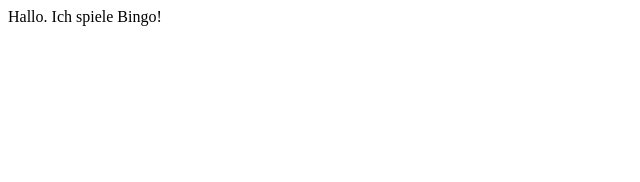
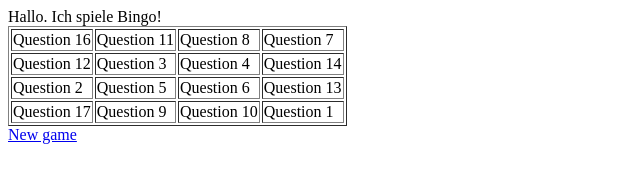
Before and after one commit to scibingo/scibingo.org, a plain HTML site: page index.html in a window 1280 px wide. Shown: the whole page, without its empty margins (0-640 px from the left). Drawn offline with Linux system fonts and the light colour scheme.

Commit message:
Functional prototype.

```diff
--- a/index.html
+++ b/index.html
@@ -1 +1,190 @@
-Hallo. Ich spiele Bingo!
+ <!DOCTYPE HTML PUBLIC "-//W3C//DTD HTML 4.01//EN" "http://www.w3.org/TR/html4/strict.dtd"> <html>
+<head>
+<script type="text/javascript">
+
+function get_state() {
+	// returns state as a string of 0 and 1
+	var url = new URL(window.location.href);
+	if (!url.searchParams.has("state")) {
+		url.searchParams.set("state", "0000000000000000");
+	}
+	str_state = "" + url.searchParams.get("state")
+	if (str_state.length != 16) {
+		// errors in state! reset
+		url.searchParams.set("state", "0000000000000000");
+		window.history.pushState({}, null, url);
+		return get_state();
+	}
+	return str_state;
+}
+
+
+function update_table_style() {
+	// Updates the entire table
+	state = get_state();
+	for (var i = 0; i < 16; i++) {
+  		var cell = document.getElementById("question_"+i);
+		if (state.charAt(i) == "0") {
+			cell.style.backgroundColor = "white";
+		} else {
+			cell.style.backgroundColor = "green";
+		}
+	}
+}
+
+
+
+function check_for_Bingo() {
+	// Check if bingo is present
+	state = get_state();
+	seqeunces = [
+		[0,1,2,3], [4,5,6,7], [8,9,10,11], [12,13,14,15],
+		[ 0,  4,  8, 12], [ 1,  5,  9, 13], [ 2,  6, 10, 14], [ 3,  7, 11, 15],
+		[0,5,10,15], [3,6,9,12]
+	];
+	for (let i=0; i < seqeunces.length; i++) {
+		var found = seqeunces[i].every( ii => {
+			return state.charAt(ii) == "1";
+		})
+		if (found) {
+			return true;
+		}
+	}
+	return false;
+}
+
+function process_Bingo() {
+	var div_bingo = document.getElementById("bingo");
+	if (check_for_Bingo()) {
+		div_bingo.innerHTML = "Bingo!"
+	} else {
+		div_bingo.innerHTML = ""
+	}
+}
+
+
+function mark_listener(i) {
+	// Handles button ckicks on the Bingo table.
+	return function() {
+		state = get_state().split("");
+		if (state[i] == "0") {
+			state[i] = "1"
+		} else {
+			state[i] = "0"
+		}
+		console.log("state:" + state);
+		// update GET method
+		var url = new URL(window.location.href);
+		url.searchParams.set("state", state.join(''));
+		window.history.pushState({}, null, url);
+		update_table_style();
+		process_Bingo();
+	}
+}
+
+
+function fillTable(nl, data) { // nl -> NodeList, data -> array with objects
+  var tr = "";
+  data.forEach((question, i) => {
+    if (i % 4 == 0) {tr = nl.insertRow();}
+    var cell = tr.insertCell();
+    cell.innerHTML = question; // Assign object values to cells
+    cell.id = "question_" + i;
+    cell.addEventListener("click", mark_listener(i));
+    if (i % 4 == 3) {nl.appendChild(tr); }
+  })
+}
+
+function get_seed() {
+	// Read GET seed. If not set, generates new one
+	var url = new URL(window.location.href);
+	if (url.searchParams.has("seed")) {
+		return url.searchParams.get("seed");
+	}
+	url = new URL(window.location.href.split('?')[0] + "?seed=1&state=0");
+	var random_seed = Math.floor(Math.random() * 10000000)
+	url.searchParams.set('seed', random_seed);
+	window.history.pushState({}, null, url);
+	return random_seed;
+}
+
+function mulberry32(seed) {
+	// Random number generator
+	// https://stackoverflow.com/questions/521295/seeding-the-random-number-generator-in-javascript
+    return function() {
+      var t = seed += 0x6D2B79F5;
+      t = Math.imul(t ^ t >>> 15, t | 1);
+      t ^= t + Math.imul(t ^ t >>> 7, t | 61);
+      return ((t ^ t >>> 14) >>> 0) / 4294967296;
+    }
+}
+
+function xmur3(x) {
+	var str = x.toString();
+    for(var i = 0, h = 1779033703 ^ str.length; i < str.length; i++)
+        h = Math.imul(h ^ str.charCodeAt(i), 3432918353),
+        h = h << 13 | h >>> 19;
+    return function() {
+        h = Math.imul(h ^ h >>> 16, 2246822507);
+        h = Math.imul(h ^ h >>> 13, 3266489909);
+        return (h ^= h >>> 16) >>> 0;
+    }
+}
+
+function shuffleArrayImp(array, seed) {
+	// Randomize array element order in-place.
+	// Using Durstenfeld shuffle algorithm.
+	var random_gen = mulberry32(xmur3(seed)());
+	console.log("seed:" + seed);
+    for (let i = array.length - 1; i > 0; i--) {
+    	var r = random_gen()
+        var j = Math.floor(r * (i + 1));
+        [array[i], array[j]] = [array[j], array[i]];
+    }
+}
+
+function main() {
+
+	var sample_questions = [
+	   "Question 1",
+	   "Question 2",
+	   "Question 3",
+	   "Question 4",
+	   "Question 5",
+	   "Question 6",
+	   "Question 7",
+	   "Question 8",
+	   "Question 9",
+	   "Question 10",
+	   "Question 11",
+	   "Question 12",
+	   "Question 13",
+	   "Question 14",
+	   "Question 15",
+	   "Question 16",
+	   "Question 17"
+	];
+	var table_bingo = document.querySelector("#table tbody");
+	shuffleArrayImp(sample_questions, get_seed());
+
+	fillTable(table_bingo, sample_questions.slice(0,16));
+	update_table_style();
+	process_Bingo();
+}
+
+
+</script>
+</head>
+<body onload="main();">
+	Hallo. Ich spiele Bingo!
+<table border='1' id='table'>
+<tbody>
+</tbody>
+</table>
+<!-- <button onClick='addRow("123","456");return false;'>
+	Add Row
+</button> -->
+<div id="bingo"></div>
+<a href="https://scibingo.github.io/">New game</a>
+</body>
+</html>
```
